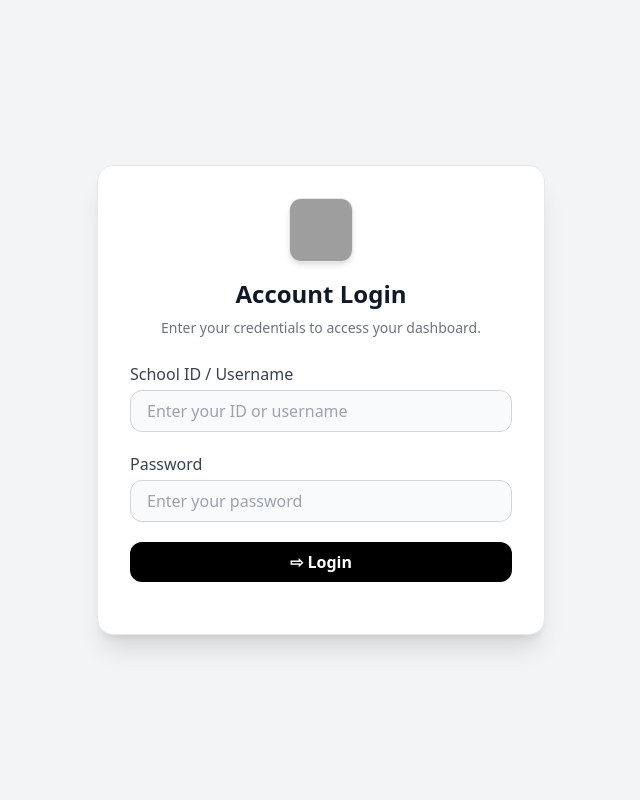
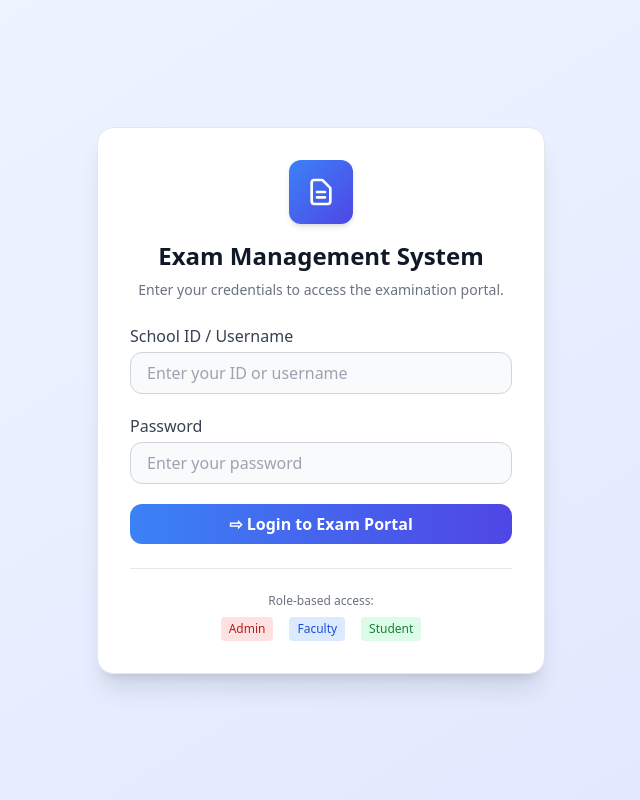
Before and after one commit to tomatocultivator1988/capstone3, a PHP site: page /login_mvc.php in a window 1280 px wide. Shown: the whole page, without its empty margins (319-959 px from the left). Run offline with PHP 8.4, Linux system fonts and the light colour scheme; some libraries are stand-ins or nearby versions; grey boxes are pictures that could not be loaded.

Commit message:
Refactor login system with improved UI, API, and authentication flow
Co-authored-by: anjoniel_cabalum64 <anjoniel_cabalum64@isufst.edu.ph>

```diff
--- a/src/views/auth/login.php
+++ b/src/views/auth/login.php
@@ -1,9 +1,13 @@
-<div class="min-h-screen flex items-center justify-center">
+<div class="min-h-screen flex items-center justify-center bg-gradient-to-br from-blue-50 to-indigo-100">
   <div class="w-full max-w-md mx-auto bg-white rounded-2xl shadow-xl p-8 border border-gray-200">
     <div class="flex flex-col items-center mb-6">
-      <img src="logo.png" alt="Logo" class="w-16 h-16 mb-4 rounded-xl shadow-md bg-gray-50 border border-gray-200">
-      <h2 class="text-2xl font-bold text-gray-900 mb-2">Account Login</h2>
-      <p class="text-gray-500 text-sm">Enter your credentials to access your dashboard.</p>
+      <div class="w-16 h-16 mb-4 rounded-xl shadow-md bg-gradient-to-br from-blue-500 to-indigo-600 flex items-center justify-center">
+        <svg class="w-8 h-8 text-white" fill="none" stroke="currentColor" viewBox="0 0 24 24">
+          <path stroke-linecap="round" stroke-linejoin="round" stroke-width="2" d="M9 12h6m-6 4h6m2 5H7a2 2 0 01-2-2V5a2 2 0 012-2h5.586a1 1 0 01.707.293l5.414 5.414a1 1 0 01.293.707V19a2 2 0 01-2 2z"></path>
+        </svg>
+      </div>
+      <h2 class="text-2xl font-bold text-gray-900 mb-2">Exam Management System</h2>
+      <p class="text-gray-500 text-sm text-center">Enter your credentials to access the examination portal.</p>
     </div>
     <form id="loginForm" class="space-y-5">
       <div>
@@ -12,7 +16,7 @@
           type="text"
           name="school_id"
           id="school_id"
-          class="w-full px-4 py-2 rounded-xl border border-gray-300 bg-gray-50 focus:outline-none focus:ring-2 focus:ring-black text-gray-900"
+          class="w-full px-4 py-2 rounded-xl border border-gray-300 bg-gray-50 focus:outline-none focus:ring-2 focus:ring-blue-500 text-gray-900"
           placeholder="Enter your ID or username"
           required
         >
@@ -23,19 +27,30 @@
           type="password"
           name="password"
           id="password"
-          class="w-full px-4 py-2 rounded-xl border border-gray-300 bg-gray-50 focus:outline-none focus:ring-2 focus:ring-black text-gray-900"
+          class="w-full px-4 py-2 rounded-xl border border-gray-300 bg-gray-50 focus:outline-none focus:ring-2 focus:ring-blue-500 text-gray-900"
           placeholder="Enter your password"
           required
         >
       </div>
       <button
         type="submit"
-        class="w-full py-2 mt-2 bg-black text-white font-semibold rounded-xl hover:bg-gray-900 transition"
+        class="w-full py-2 mt-2 bg-gradient-to-r from-blue-500 to-indigo-600 text-white font-semibold rounded-xl hover:from-blue-600 hover:to-indigo-700 transition duration-200"
       >
-        ⇨ Login
+        ⇨ Login to Exam Portal
       </button>
       <div id="loginMessage" class="text-center text-sm mt-2"></div>
     </form>
+
+    <div class="mt-6 pt-6 border-t border-gray-200">
+      <div class="text-center text-xs text-gray-500">
+        <p>Role-based access:</p>
+        <div class="flex justify-center space-x-4 mt-2">
+          <span class="px-2 py-1 bg-red-100 text-red-700 rounded">Admin</span>
+          <span class="px-2 py-1 bg-blue-100 text-blue-700 rounded">Faculty</span>
+          <span class="px-2 py-1 bg-green-100 text-green-700 rounded">Student</span>
+        </div>
+      </div>
+    </div>
   </div>
 </div>
 
@@ -44,11 +59,17 @@ document.getElementById("loginForm").onsubmit = async function (e) {
   e.preventDefault();
   const formData = new FormData(this);
   const msg = document.getElementById("loginMessage");
+  const submitBtn = this.querySelector('button[type="submit"]');
+
   msg.textContent = "";
   msg.className = "text-center text-sm mt-2";
 
+  // Disable button and show loading
+  submitBtn.disabled = true;
+  submitBtn.innerHTML = "⏳ Logging in...";
+
   try {
-    const response = await fetch("../api/auth/login.php", {
+    const response = await fetch("api/auth/login.php", {
       method: "POST",
       body: formData,
       credentials: "include"
@@ -61,16 +82,22 @@ document.getElementById("loginForm").onsubmit = async function (e) {
 
     if (result.status === "success") {
       msg.className += " text-green-600";
+      submitBtn.innerHTML = "✅ Login Successful!";
+
       setTimeout(() => {
         window.location.href = "dashboard_mvc.php?role=" + result.role;
       }, 1200);
     } else {
       msg.className += " text-red-600";
+      submitBtn.disabled = false;
+      submitBtn.innerHTML = "⇨ Login to Exam Portal";
     }
 
   } catch (error) {
     msg.textContent = "Login failed: " + error.message;
     msg.className += " text-red-600";
+    submitBtn.disabled = false;
+    submitBtn.innerHTML = "⇨ Login to Exam Portal";
   }
 };
 </script>
```
Also changed, not shown: public/api/auth/login.php (added, +67 -0 lines), public/index.php (added, +22 -0 lines), README.md.
